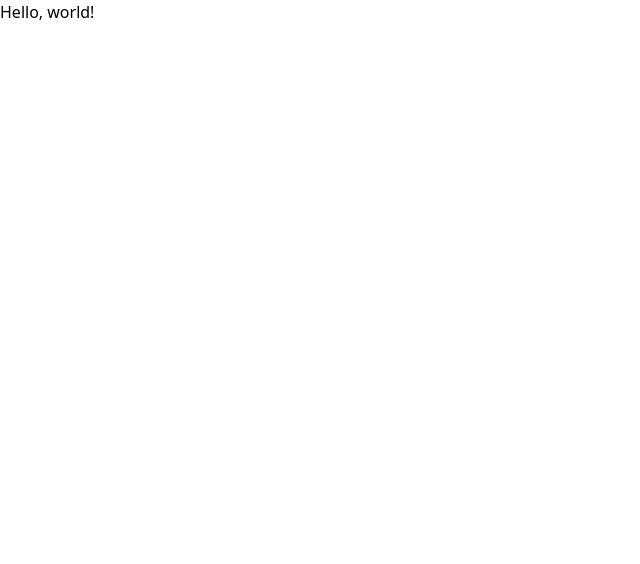
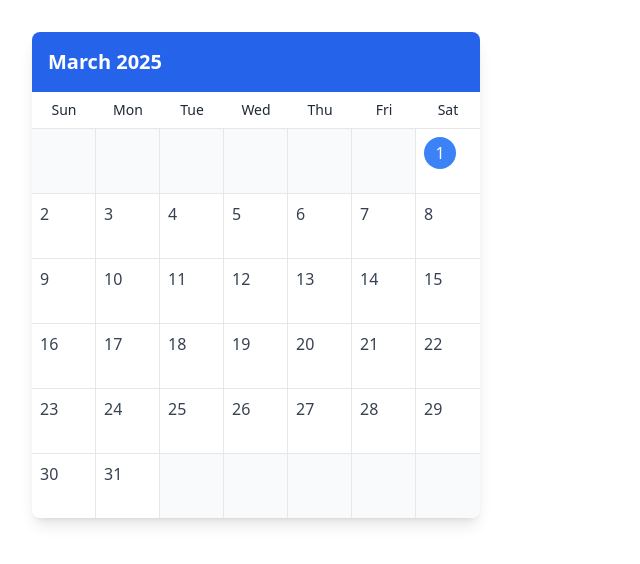
Before and after one commit to kyanbarker/SobrietyTracker, a React (Create React App) app: page / in a window 1280 px wide. Shown: the top 564 px of the page, without its empty margins (0-640 px from the left). Built offline with nearby package versions, Linux system fonts and the light colour scheme.

Commit message:
Added calendar

```diff
--- a/src/App.tsx
+++ b/src/App.tsx
@@ -1,7 +1,14 @@
-import './App.css';
+import { useState } from "react";
+import Calendar from "./components/Calendar";
 
 function App() {
-  return <>Hello, world!</>
+  const [day, setDay] = useState<Date | null>(null);
+  return (
+    <div className="p-8">
+      <Calendar date={new Date(2025, 2)} onDayClick={(day) => setDay(day)} />
+      <h2>{day?.toDateString()}</h2>
+    </div>
+  );
 }
 
 export default App;
--- /dev/null
+++ b/src/components/Calendar.tsx
@@ -0,0 +1,151 @@
+import { useState, useEffect } from "react";
+
+// Define types for our state and parameters
+type CalendarDay = number | null;
+type CalendarWeek = CalendarDay[];
+
+interface CalendarProps {
+  // Using Date object for input
+  date?: Date;
+  // Optional callback for when a day is clicked
+  onDayClick?: (day: Date | null) => void;
+}
+
+const Calendar: React.FC<CalendarProps> = ({
+  date = new Date(),
+  onDayClick,
+}) => {
+  const month = date.getMonth();
+  const year = date.getFullYear();
+
+  const [calendarDays, setCalendarDays] = useState<CalendarDay[]>([]);
+
+  useEffect(() => {
+    // Calculate days in month (i.e. the day of the month of the last day of the month)
+    const daysInMonth = new Date(year, month + 1, 0).getDate();
+
+    // Get the day of the week of the first day of the month (0 = Sunday, 1 = Monday, etc.)
+    const firstDayOfMonth = new Date(year, month, 1).getDay();
+
+    const calendarDays: CalendarDay[] = [];
+
+    // Add empty cells for days before the first day of the month
+    for (let i = 0; i < firstDayOfMonth; i++) calendarDays.push(null);
+
+    // Add days of the month
+    for (let day = 1; day <= daysInMonth; day++) calendarDays.push(day);
+
+    // Add empty cells for days after the last day of the month
+    while (calendarDays.length % 7 !== 0) calendarDays.push(null);
+
+    setCalendarDays(calendarDays);
+  }, [year, month]);
+
+  const weeks: CalendarWeek[] = [];
+  for (let i = 0; i < calendarDays.length; i += 7) {
+    weeks.push(calendarDays.slice(i, i + 7));
+  }
+
+  const daysOfWeek: string[] = [
+    "Sun",
+    "Mon",
+    "Tue",
+    "Wed",
+    "Thu",
+    "Fri",
+    "Sat",
+  ];
+
+  const handleDayClick = (day: CalendarDay) => {
+    if (!onDayClick) return;
+    if (day === null) {
+      onDayClick(null);
+      return;
+    }
+    // If we reach this point, we know that day !== null and onDayClick is truthy
+    // Create a new Date object for the clicked day
+    const clickedDate = new Date(year, month, day);
+    onDayClick(clickedDate);
+  };
+
+  // Calculate if we need all weeks or can display fewer
+  const visibleWeeks = weeks.filter((week, index) => {
+    if (index === 5) {
+      return week.some((day) => day !== null);
+    }
+    return true;
+  });
+
+  const calendarHeader = (
+    <div className="bg-blue-600 text-white p-4">
+      <h2 className="font-bold text-xl">
+        {date.toLocaleDateString("en-US", {
+          month: "long",
+          year: "numeric",
+        })}
+      </h2>
+    </div>
+  );
+
+  const daysOfWeekHeader = (
+    <div className="grid grid-cols-7 border-b">
+      {daysOfWeek.map((day, index) => (
+        <div
+          key={index}
+          className="p-2 w-16 text-center font-medium text-gray-800 text-sm"
+        >
+          {day}
+        </div>
+      ))}
+    </div>
+  );
+
+  const dayGrid = (
+    <div>
+      {visibleWeeks.map((week, weekIndex) => (
+        <div
+          key={weekIndex}
+          className="grid grid-cols-7 border-b last:border-b-0"
+        >
+          {week.map((day, dayIndex) => (
+            <div
+              key={dayIndex}
+              className={`
+                p-2 w-16 h-16 border-r last:border-r-0 relative
+                ${
+                  day
+                    ? "bg-white hover:bg-gray-100 cursor-pointer"
+                    : "bg-gray-50"
+                }`}
+              onClick={() => handleDayClick(day)}
+            >
+              {day && (
+                <div
+                  className={`${
+                    day === date.getDate()
+                      ? "h-8 w-8 rounded-full bg-blue-500 text-white flex items-center justify-center"
+                      : "text-gray-700"
+                  }`}
+                >
+                  {day}
+                </div>
+              )}
+            </div>
+          ))}
+        </div>
+      ))}
+    </div>
+  );
+
+  return (
+    <div className="rounded-lg shadow-lg bg-white overflow-hidden inline-block">
+      <div onClick={() => handleDayClick(null)}>
+        {calendarHeader}
+        {daysOfWeekHeader}
+      </div>
+      {dayGrid}
+    </div>
+  );
+};
+
+export default Calendar;
```
Also changed, not shown: src/App.css (deleted, +0 -38 lines).
